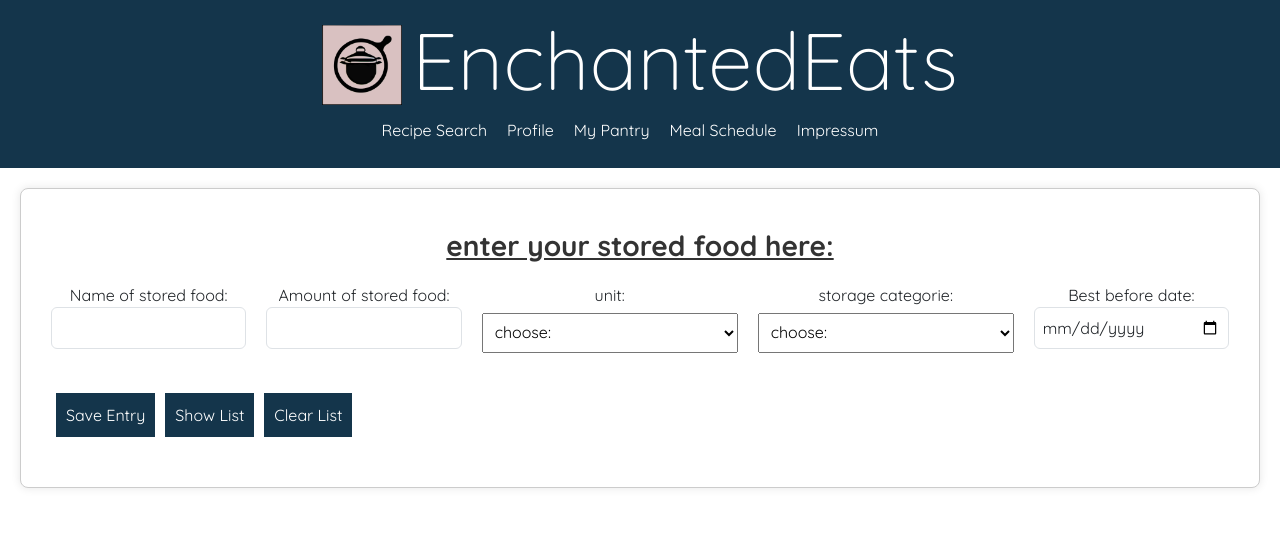
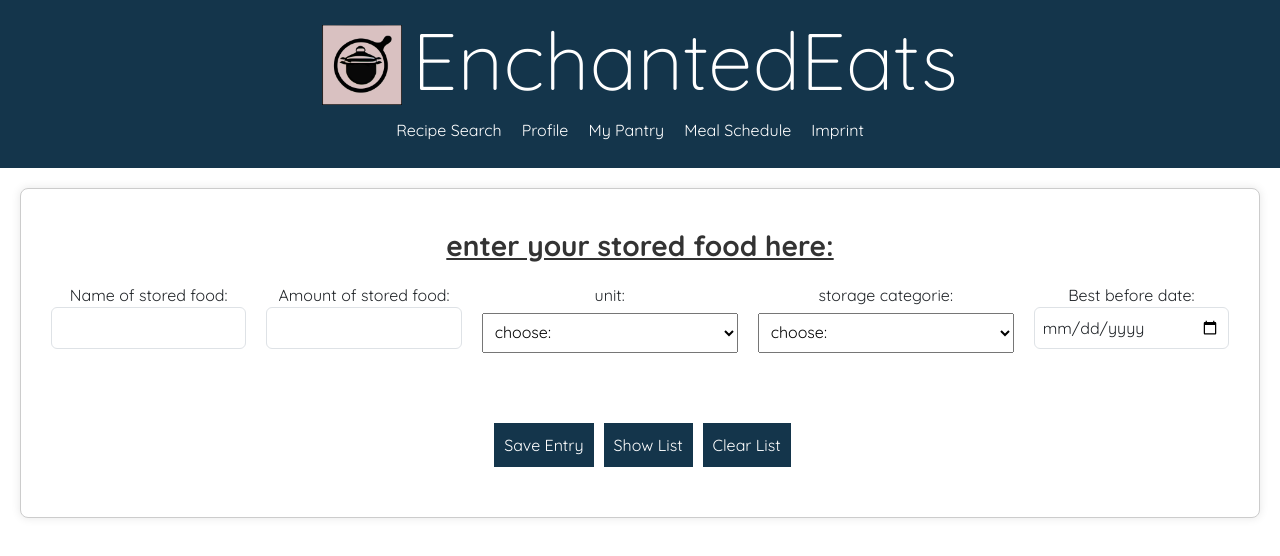
Before and after one commit to saskiamellies/rezept-softwaretchnik, a React (Create React App) app: page /mypantry in a window 1280 px wide. Shown: the top 556 px of the page. Built offline with nearby package versions, Linux system fonts and the light colour scheme.

Commit message:
Imprint angepasst und Buttons zentriert in myPantry

```diff
--- a/src/components/Navbar.jsx
+++ b/src/components/Navbar.jsx
@@ -11,7 +11,7 @@ const Navbar = () => {
         <li><Link to="/myprofile">Profile</Link></li>
         <li><Link to="/mypantry">My Pantry</Link></li>
         <li><Link to="/meal-schedule">Meal Schedule</Link></li>
-        <li><Link to="/impressum">Impressum</Link></li>
+        <li><Link to="/impressum">Imprint</Link></li>
       </ul>
     </nav>
   );
--- a/src/style.css
+++ b/src/style.css
@@ -295,9 +295,12 @@ padding: 40px 20px 40px 20px;
 /*div-element buttons in myPantry */
 .buttons {
   display: flex;
-  justify-content:first baseline;
+  justify-content: center;
   padding-left: 15px;
   padding-bottom: 10px;
+  align-items: center;
+  margin-top: 40px;
+
 
 }
 /*buttons within div-element buttons in MYPAntry*/
```
